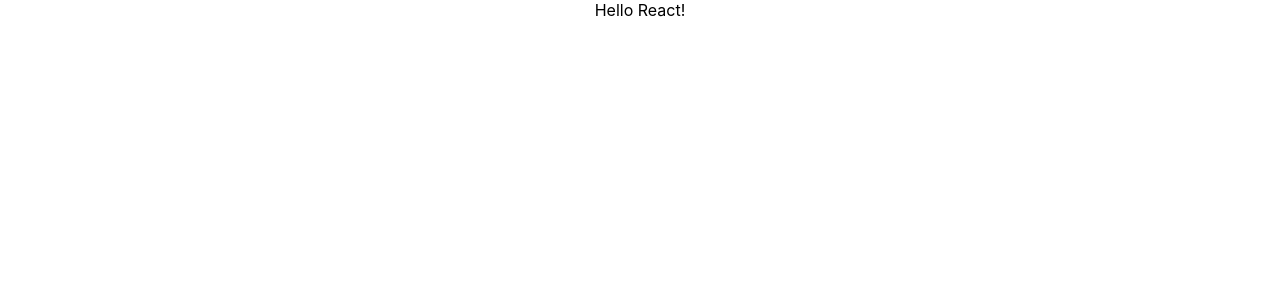
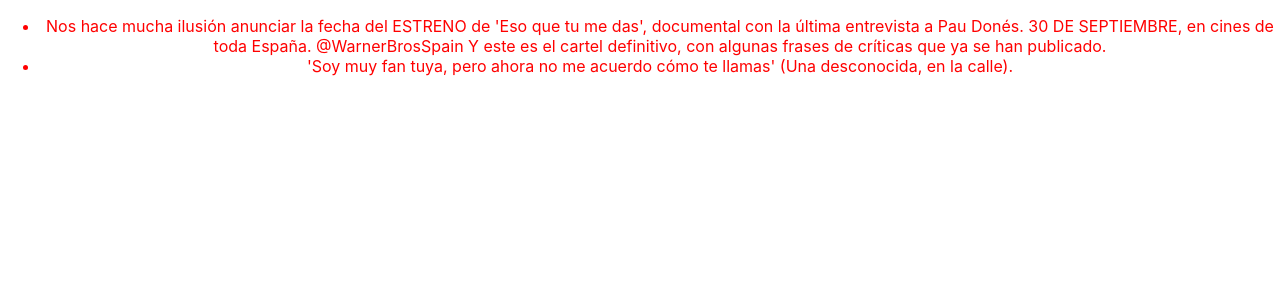
Before and after one commit to esencialcoder/Fundamentos-React, a React (Create React App) app: page / in a window 1280 px wide. Shown: the top 300 px of the page. Built offline with nearby package versions, Linux system fonts and the light colour scheme.

Commit message:
aplicando estilos

```diff
--- a/src/App.js
+++ b/src/App.js
@@ -1,7 +1,13 @@
+import TweetsPage from './components/tweets/TweetsPage';
+
 import './App.css';
 
 function App() {
-  return <div className="App">Hello React!</div>;
+  return (
+  <div className="App">
+    <TweetsPage/>
+  </div>
+  );
 }
 
 export default App;
--- /dev/null
+++ b/src/components/tweets/TweetsPage.js
@@ -0,0 +1,28 @@
+import './styles.css';
+const tweets = [
+  {
+    "content": "Nos hace mucha ilusión anunciar la fecha del ESTRENO de 'Eso que tu me das', documental con la última entrevista a Pau Donés. 30 DE SEPTIEMBRE, en cines de toda España. @WarnerBrosSpain Y este es el cartel definitivo, con algunas frases de críticas que ya se han publicado.",
+    "userId": 1,
+    "updatedAt": "2021-03-15T18:23:57.579Z",
+    "id": 1
+  },
+  {
+    "content": "'Soy muy fan tuya, pero ahora no me acuerdo cómo te llamas' (Una desconocida, en la calle).",
+    "userId": 1,
+    "updatedAt": "2021-03-15T18:24:56.773Z",
+    "id": 2
+  }
+]
+
+const TweetsPage = () => {
+    return (<div className = "tweetsPage">
+        <ul>
+      {
+        tweets.map(tweet => <li key={tweet.id}>{tweet.content}</li>)
+      }
+    </ul>
+    </div>
+    )
+};
+
+export default TweetsPage;
--- /dev/null
+++ b/src/components/tweets/styles.css
@@ -0,0 +1,3 @@
+.tweetsPage {
+    color: red;
+  }
```
Also changed, not shown: src/index.css (line endings or trailing spaces).
